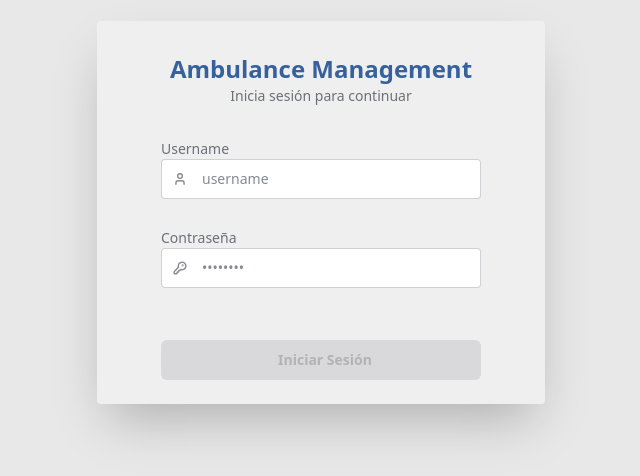
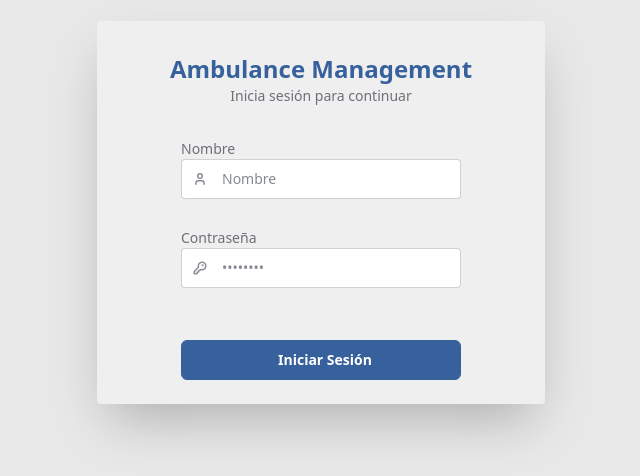
Before and after one commit to Calohu21/ambulance-management-front, an Angular app: page / in a window 1280 px wide. Shown: the part 188-664 px from the top of the page, without its empty margins (319-959 px from the left). Built offline with nearby package versions, Linux system fonts and the light colour scheme.

Commit message:
refactor(auth): refactor consts and interfaces

```diff
--- a/src/app/core/models/auth.model.ts
+++ /dev/null
@@ -1,18 +0,0 @@
-export enum Role {
-  ADMIN = 'ADMIN',
-  EMPLEADO = 'EMPLEADO',
-  CONTABLE = 'CONTABLE',
-}
-
-export interface LoginRequest {
-  username: string;
-  password: string;
-}
-
-export interface AuthResponse {
-  token: string;
-  username: string;
-  email: string;
-  role: Role;
-  employeeID: number;
-}
--- a/src/app/core/models/user.model.ts
+++ b/src/app/core/models/user.model.ts
@@ -1,4 +1,8 @@
-import { Role } from '@core/models/auth.model';
+export enum Role {
+  ADMIN = 'ADMIN',
+  EMPLEADO = 'EMPLEADO',
+  CONTABLE = 'CONTABLE',
+}
 
 export interface User {
   id: number;
--- a/src/app/core/services/auth.service.ts
+++ b/src/app/core/services/auth.service.ts
@@ -1,6 +1,6 @@
 import { inject, Injectable, signal } from '@angular/core';
 import { HttpClient } from '@angular/common/http';
-import { AuthResponse, LoginRequest } from '@core/models/auth.model';
+import { AuthResponse, LoginRequest } from '@features/auth/models/auth.model';
 import { AUTH_ENDPOINTS, STORAGE_KEYS } from '@core/constants/api.constants';
 import { catchError, Observable, tap, throwError } from 'rxjs';
 import { StorageService } from '@core/services/storage.service';
--- /dev/null
+++ b/src/app/features/auth/models/auth.model.ts
@@ -0,0 +1,31 @@
+import { FormControl } from '@angular/forms';
+import { Role } from '@core/models/user.model';
+
+export interface LoginRequest {
+  username: string;
+  password: string;
+}
+
+export interface AuthResponse {
+  token: string;
+  username: string;
+  email: string;
+  role: Role;
+  employeeID: number;
+}
+
+export interface LoginForm {
+  username: FormControl<string>;
+  password: FormControl<string>;
+}
+
+export interface HttpError {
+  status: number;
+  message: string;
+}
+
+export const LOGIN_CONFIG = {
+  USERNAME_MIN_LENGTH: 4,
+  USERNAME_MAX_LENGTH: 50,
+  ERROR_DISMISS_DELAY: 3000,
+} as const;
--- a/src/app/features/auth/pages/login-page/login-page.html
+++ b/src/app/features/auth/pages/login-page/login-page.html
@@ -10,8 +10,8 @@
       </div>
 
       <form [formGroup]="loginForm" (ngSubmit)="onSubmit()" class="flex flex-col items-center">
-        <app-form-field label="Username" [required]="true" [error]="getFieldError('username')">
-          <div class="relative w-80">
+        <app-form-field label="Nombre" [required]="true" [error]="getFieldError('username')">
+          <div class="relative w-70">
             <div class="absolute left-3 top-0 h-full flex items-center pointer-events-none z-10">
               <svg
                 class="h-[1em] opacity-50"
@@ -34,7 +34,7 @@
               type="text"
               formControlName="username"
               class="input validator input-bordered w-full pl-10 relative"
-              placeholder="username"
+              placeholder="Nombre"
               autocomplete="username"
               minlength="4"
             />
@@ -42,7 +42,7 @@
         </app-form-field>
 
         <app-form-field label="Contraseña" [required]="true" [error]="getFieldError('password')">
-          <div class="relative w-80">
+          <div class="relative w-70">
             <div class="absolute left-3 top-0 h-full flex items-center pointer-events-none z-10">
               <svg
                 class="h-[1em] opacity-50"
@@ -70,26 +70,32 @@
               autocomplete="current-password"
               minlength="6"
             />
-            <button
-              type="button"
-              class="btn btn-ghost btn-sm absolute right-0 top-0 h-full"
-            ></button>
           </div>
         </app-form-field>
 
-        <div class="mt-6 relative w-80">
+        <div class="mt-6 relative w-70">
           @if (isError()) {
-            <div
-              class="tooltip tooltip-open tooltip-error flex items-center"
-              data-tip="Usuario o contraseña incorrectos"
-            ></div>
+            <div class="absolute -top-11 left-0 right-0 z-20 animate-fade-in">
+              <div role="alert" class="alert alert-error shadow-lg h-10 flex items-center">
+                <svg
+                  xmlns="http://www.w3.org/2000/svg"
+                  class="h-6 w-6 shrink-0 stroke-current"
+                  fill="none"
+                  viewBox="0 0 24 24"
+                >
+                  <path
+                    stroke-linecap="round"
+                    stroke-linejoin="round"
+                    stroke-width="2"
+                    d="M10 14l2-2m0 0l2-2m-2 2l-2-2m2 2l2 2m7-2a9 9 0 11-18 0 9 9 0 0118 0z"
+                  />
+                </svg>
+                <span>Credenciales incorrectas</span>
+              </div>
+            </div>
           }
 
-          <button
-            type="submit"
-            class="btn btn-primary w-full relative"
-            [disabled]="loginForm.invalid || isLoading()"
-          >
+          <button type="submit" class="btn btn-primary w-full relative">
             <span [class.opacity-0]="isLoading()">
               <i class="fas fa-sign-in-alt mr-2"></i>
               Iniciar Sesión
--- a/src/app/features/auth/pages/login-page/login-page.ts
+++ b/src/app/features/auth/pages/login-page/login-page.ts
@@ -2,7 +2,6 @@ import { Component, DestroyRef, inject, signal } from '@angular/core';
 import { CommonModule } from '@angular/common';
 import { AuthService } from '@core/services/auth.service';
 import {
-  FormControl,
   FormGroup,
   NonNullableFormBuilder,
   ReactiveFormsModule,
@@ -13,23 +12,7 @@ import { FormFieldComponent } from '@shared/components/form-field/form-field.com
 import { takeUntilDestroyed } from '@angular/core/rxjs-interop';
 import { catchError, EMPTY, finalize, Observable, timer } from 'rxjs';
 import { Router } from '@angular/router';
-
-interface LoginForm {
-  username: FormControl<string>;
-  password: FormControl<string>;
-}
-
-interface HttpError {
-  status: number;
-  message: string;
-}
-
-// Constantes de configuración
-const LOGIN_CONFIG = {
-  USERNAME_MIN_LENGTH: 4,
-  USERNAME_MAX_LENGTH: 50,
-  ERROR_DISMISS_DELAY: 3000,
-} as const;
+import { HttpError, LOGIN_CONFIG, LoginForm } from '@features/auth/models/auth.model';
 
 @Component({
   selector: 'app-login-page',
--- a/src/app/shared/components/form-field/form-field.component/form-field.component.ts
+++ b/src/app/shared/components/form-field/form-field.component/form-field.component.ts
@@ -10,5 +10,4 @@ export class FormFieldComponent {
   label = input<string>();
   required = input<boolean>();
   error = input<string>();
-  hint = input<string>();
 }
```
